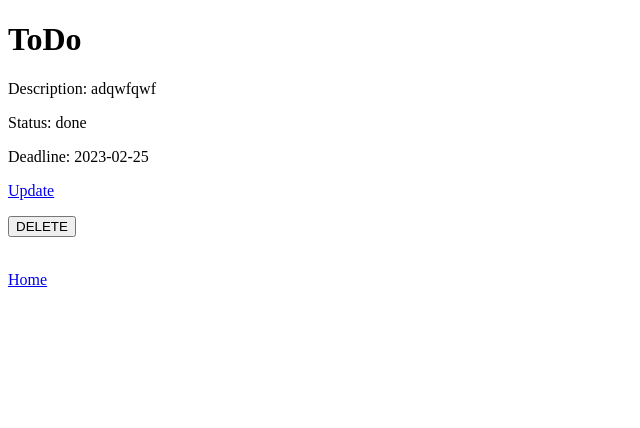
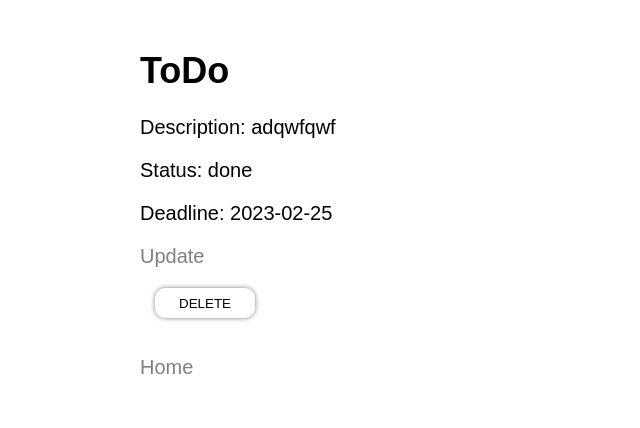
Before and after one commit to Russo2642/homework_55_zulufov_ruslan, a Django app: page /todo/?pk=11 in a window 1280 px wide. Shown: the top 428 px of the page, without its empty margins (0-640 px from the left). Run offline with Django 4.2, Linux system fonts and the light colour scheme; data comes from the database, SQL or seed files in the repository.

Commit message:
Обновил темплейты добавив стилизацию

```diff
--- a/source/webapp/templates/todo.html
+++ b/source/webapp/templates/todo.html
@@ -3,8 +3,38 @@
 <head>
     <meta charset="UTF-8">
     <title>ToDo</title>
+    <style>
+        * {
+            font-family: sans-serif;
+            color: black;
+        }
+        h1 {
+            font-size: 36px;
+        }
+        p {
+            font-size: 20px;
+        }
+        a {
+            color: gray;
+            text-decoration: none;
+        }
+        main {
+            max-width: 1000px;
+            margin: 50px auto;
+        }
+        input {
+            width: 100px;
+            height: 30px;
+            background: transparent;
+            box-shadow: 0px 0px 5px 0px gray;
+            border: none;
+            border-radius: 10px;
+            margin-left: 15px;
+        }
+    </style>
 </head>
 <body>
+<main>
     <h1>ToDo</h1>
     <p>Description: {{ todo.description }}</p>
     <p>Status: {{ todo.status }}</p>
@@ -15,5 +45,6 @@
     </form>
     <br>
     <p><a href="/">Home</a></p>
+</main>
 </body>
 </html>
```
Also changed, not shown: source/webapp/templates/index.html (+28 -0 lines), source/webapp/templates/todo_create.html (+52 -8 lines). Lines whose indentation alone changed are shown as unchanged.
